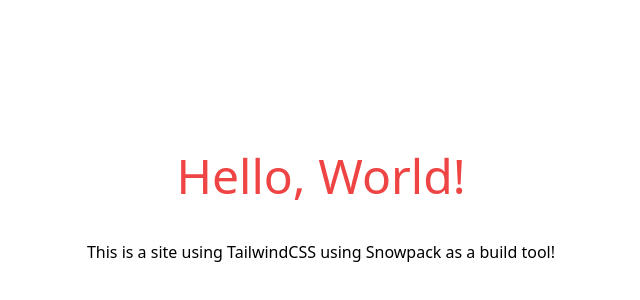
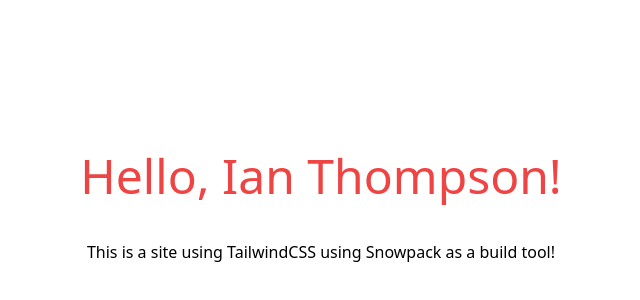
Before and after one commit to nice-lion-technologies/tutorial, a website built with Vite: page src/index.html in a window 1280 px wide. Shown: the part 192-492 px from the top of the page, without its empty margins (319-959 px from the left). Built offline with nearby package versions, Linux system fonts and the light colour scheme.

Commit message:
changed name

```diff
--- a/src/index.html
+++ b/src/index.html
@@ -10,7 +10,7 @@
 <body>
     <div class="flex h-screen">
         <div class="m-auto text-center space-y-10">
-            <h1 class="text-red-500 text-5xl">Hello, World!</h1>
+            <h1 class="text-red-500 text-5xl">Hello, Ian Thompson!</h1>
             <p>This is a site using TailwindCSS using Snowpack as a build tool!</p>
         </div>
     </div>
```
